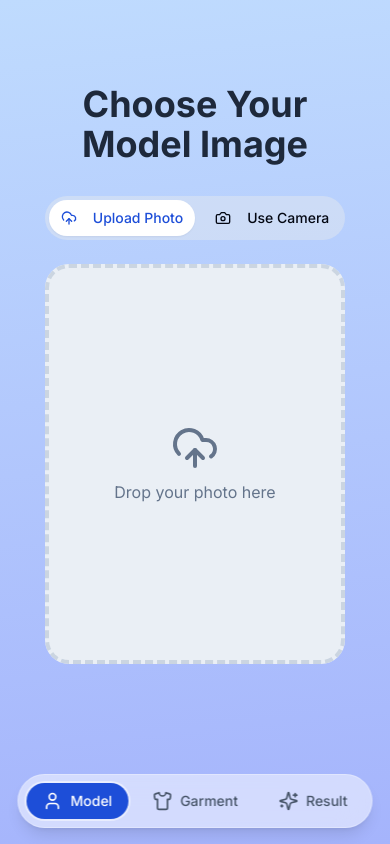
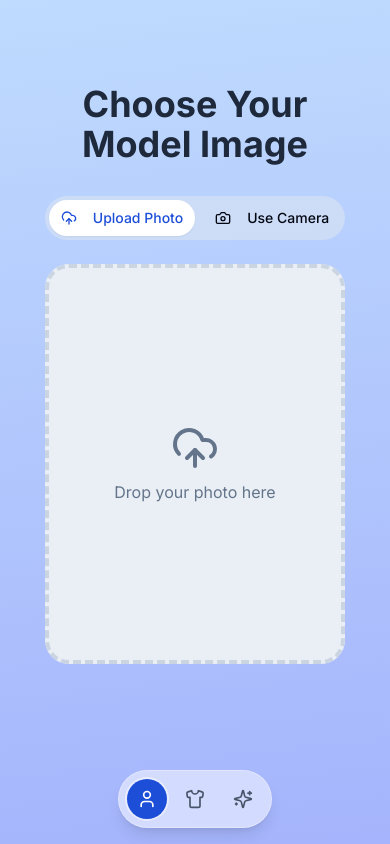
Before and after one commit to haizadtarik/viton, a React (Vite) app: page / in a window 390 px wide. Both pictures are taken after a click on the button "Start Try-On". Built offline with nearby package versions, Linux system fonts and the light colour scheme.

Commit message:
Refactor: Make dock responsive on mobile
Adjusted the dock component to resize according to screen size for improved mobile usability.

```diff
--- a/src/components/virtual-try-on/Dock.tsx
+++ b/src/components/virtual-try-on/Dock.tsx
@@ -42,13 +42,14 @@ export function Dock() {
             <div
               key={step.id}
               className={cn(
-                "flex items-center gap-2 rounded-full px-4 py-2 text-sm font-medium transition-all duration-300",
+                "flex items-center justify-center rounded-full text-sm font-medium transition-all duration-300",
+                "h-10 w-10 md:w-auto md:px-4 md:py-2 md:gap-2",
                 isCompleted ? "bg-blue-600 text-white" : "text-slate-600",
                 isActive && "bg-blue-700 text-white shadow-sm ring-2 ring-white/50"
               )}
             >
-              <step.icon className="h-5 w-5" />
-              <span>{step.name}</span>
+              <step.icon className="h-5 w-5 shrink-0" />
+              <span className="hidden md:inline">{step.name}</span>
             </div>
           );
         })}
```
